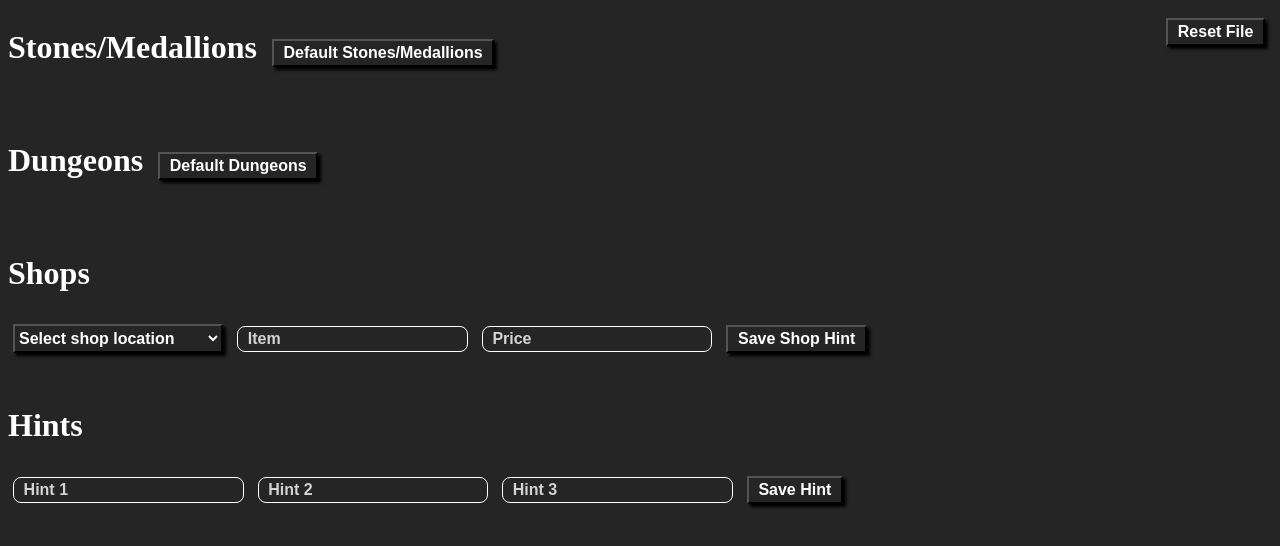
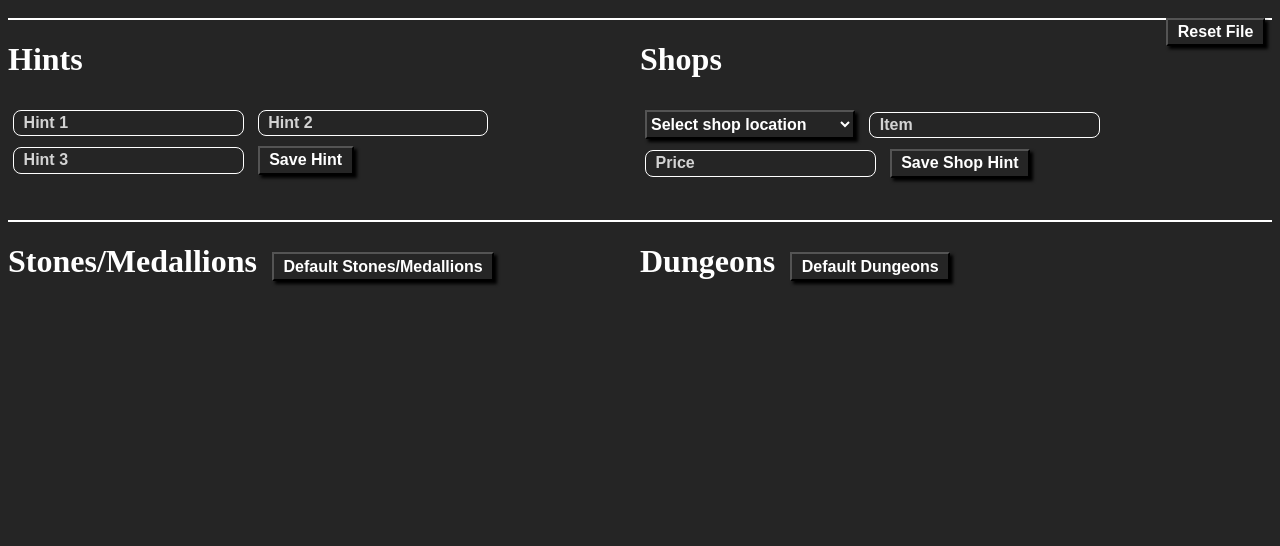
Before and after one commit to eduardomario/Zelda-OoT-Rando-Info-Notes, an Electron app: page src/index.html in a window 1280 px wide. Drawn offline with Linux system fonts and the light colour scheme; no server answers.

Commit message:
Feat: Alineacion de elementos de la pantalla principal

```diff
--- a/src/index.css
+++ b/src/index.css
@@ -2,6 +2,19 @@ body {
     margin-bottom: 20px;
     background: #252525;
     color: #ffffff;
+    display: flex;
+    flex-direction: row;
+    align-items: flex-start;
+    justify-content: space-between;
+    flex-wrap: wrap;
+}
+
+.container {
+    flex: 1 0 50%;
+    margin-top: 10px;
+    padding-bottom: 2rem;
+    border-top: 2px solid white;
+
 }
 
 button {
@@ -102,12 +115,6 @@ h1 {
     align-items: center;
 }
 
-.sm-info {
-    width: 100%;
-    height: auto;
-    margin-top: 15px;
-}
-
 .info-item {
     display: flex;
     flex-direction: row;
@@ -133,21 +140,3 @@ h1 {
         margin: 0;
     }
 }
-
-.dungeons-info {
-    width: 100%;
-    height: auto;
-    margin-top: 15px;
-}
-
-.shops-info {
-    width: 100%;
-    height: auto;
-    margin-top: 15px;
-}
-
-.hints-info {
-    width: 100%;
-    height: auto;
-    margin-top: 15px;
-}
--- a/src/index.html
+++ b/src/index.html
@@ -16,18 +16,16 @@
   </head>
   <body>
     <button id="reset-file" class="reset-file">Reset File</button>
-    <div class="title-btn">
-      <h1>Stones/Medallions</h1>
-      <button id="default-sm">Default Stones/Medallions</button>
+    <div class="container">
+      <h1>Hints</h1>
+      <input placeholder="Hint 1" type="text" id="hint-1">
+      <input placeholder="Hint 2" type="text" id="hint-2">
+      <input placeholder="Hint 3" type="text" id="hint-3">
+      <button id="save-hint">Save Hint</button>
+      <br>
+      <div id="hints-info" class="hints-info"></div>
     </div>
-    <div id="sm-info" class="sm-info"></div>
-    <br>
-    <div class="title-btn">
-      <h1>Dungeons</h1>
-      <button id="default-dungeon">Default Dungeons</button>
-    </div>
-    <div id="dungeons-info" class="dungeons-info"></div>
-    <br>
+    <div class="container">
       <h1>Shops</h1>
       <select name="shop-location" id="shop-location">
         <option value="empty">Select shop location</option>
@@ -45,14 +43,21 @@
       <button id="save-shop">Save Shop Hint</button>
       <br>
       <div id="shops-info" class="shops-info"></div>
-    <br>
-    <h1>Hints</h1>
-    <input placeholder="Hint 1" type="text" id="hint-1">
-    <input placeholder="Hint 2" type="text" id="hint-2">
-    <input placeholder="Hint 3" type="text" id="hint-3">
-    <button id="save-hint">Save Hint</button>
-    <br>
-    <div id="hints-info" class="hints-info"></div>
+    </div>
+    <div class="container">
+      <div class="title-btn">
+        <h1>Stones/Medallions</h1>
+        <button id="default-sm">Default Stones/Medallions</button>
+      </div>
+      <div id="sm-info" class="sm-info"></div>
+    </div>
+    <div class="container">
+      <div class="title-btn">
+        <h1>Dungeons</h1>
+        <button id="default-dungeon">Default Dungeons</button>
+      </div>
+      <div id="dungeons-info" class="dungeons-info"></div>
+    </div>
 
     <script src="./renderer.js"></script>
   </body>
```
Lines whose indentation alone changed are shown as unchanged.
